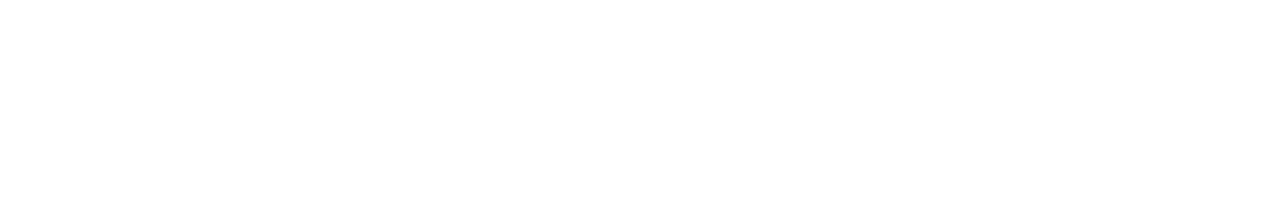
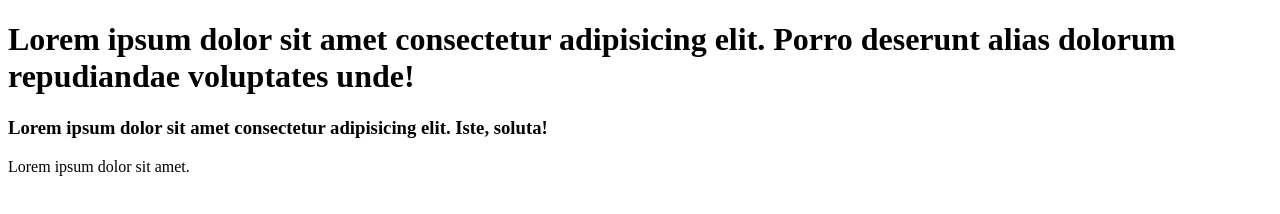
Before and after one commit to nazmulayyan/my-first-repo, a plain HTML site: page index.html in a window 1280 px wide. Drawn offline with Linux system fonts and the light colour scheme.

Commit message:
added two header and one paragraph

```diff
--- a/index.html
+++ b/index.html
@@ -7,6 +7,8 @@
     <title>my first repo</title>
 </head>
 <body>
-
+    <h1>Lorem ipsum dolor sit amet consectetur adipisicing elit. Porro deserunt alias dolorum repudiandae voluptates unde!</h1>
+    <h3>Lorem ipsum dolor sit amet consectetur adipisicing elit. Iste, soluta!</h3>
+    <p>Lorem ipsum dolor sit amet.</p>
 </body>
 </html>
```
